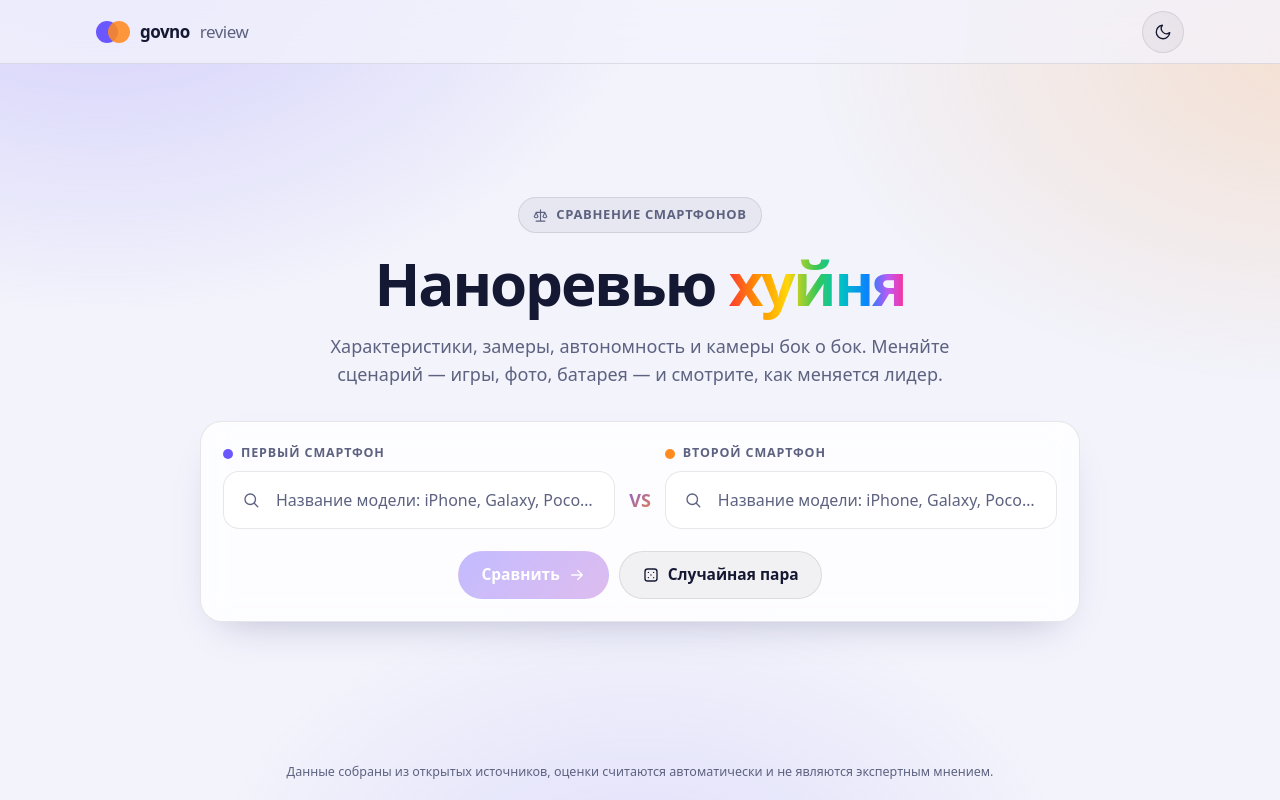
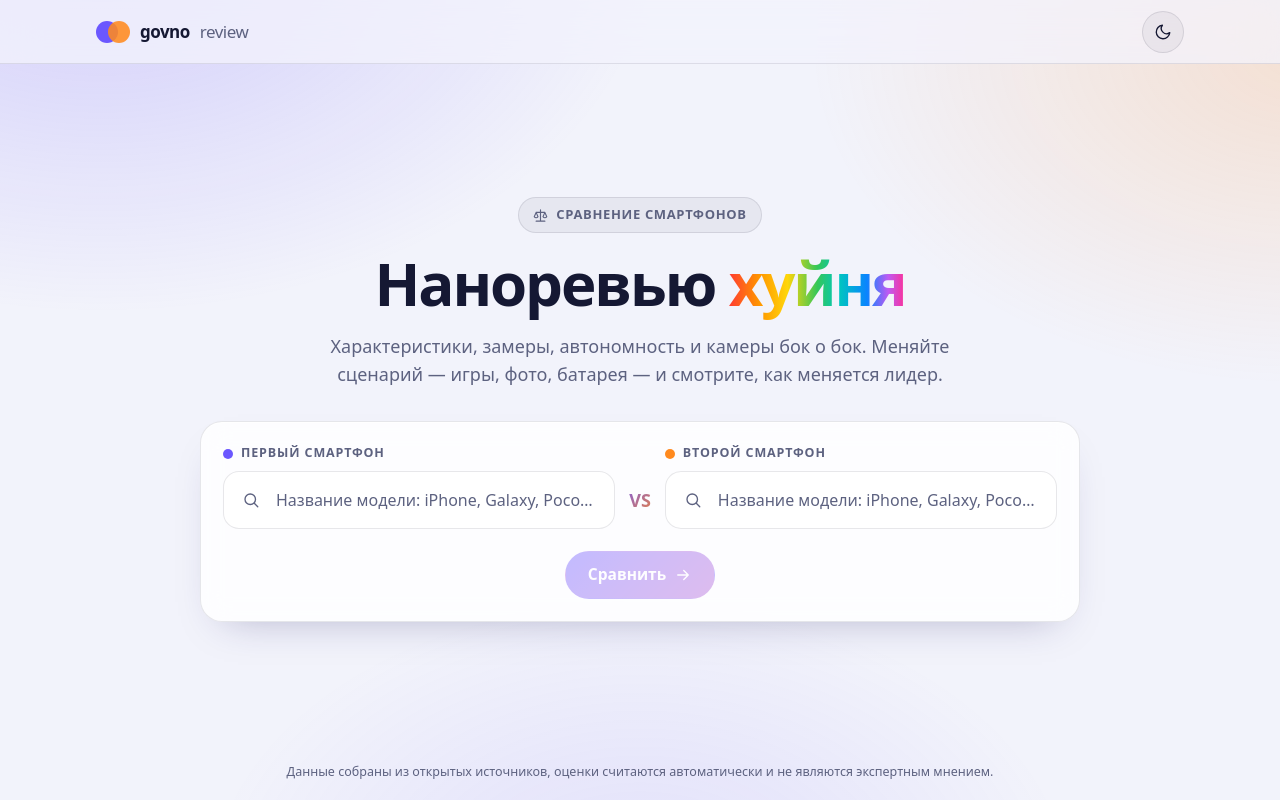
Before and after one commit to Draino1337/govnoreview, a React (Vite) app: page / in a window 1280 px wide. Built offline with nearby package versions, Linux system fonts and the light colour scheme; a web font is replaced by a local one.

Commit message:
Remove the random pair button from the home screen
The picker now has a single Compare button. The random-pick handler,
its import and the unused dice icon are removed with it.

```diff
--- a/src/components/Icon.tsx
+++ b/src/components/Icon.tsx
@@ -85,12 +85,6 @@ const P: Record<string, ReactNode> = {
   bolt: <path d="M13 2L4 14h7l-1 8 9-12h-7z" />,
   arrow: <path d="M5 12h14M13 6l6 6-6 6" />,
   back: <path d="M19 12H5M11 6l-6 6 6 6" />,
-  dice: (
-    <>
-      <rect x="4" y="4" width="16" height="16" rx="3.5" />
-      <path d="M8.5 8.5h.01M15.5 8.5h.01M12 12h.01M8.5 15.5h.01M15.5 15.5h.01" />
-    </>
-  ),
   flip: <path d="M3 12a9 9 0 0 1 15.5-6.2L21 8M21 3v5h-5M21 12a9 9 0 0 1-15.5 6.2L3 16M3 21v-5h5" />,
   plus: <path d="M12 5v14M5 12h14" />,
   chevron: <path d="M6 9l6 6 6-6" />,
--- a/src/pages/Home.tsx
+++ b/src/pages/Home.tsx
@@ -1,6 +1,6 @@
 import { useState } from 'react';
 import type { Phone } from '../types.ts';
-import { PHONES, pairPath } from '../lib/phones.ts';
+import { pairPath } from '../lib/phones.ts';
 import { go } from '../router.ts';
 import { Icon } from '../components/Icon.tsx';
 import { PhoneSearch } from '../components/PhoneSearch.tsx';
@@ -12,13 +12,6 @@ export function Home() {
 
   const ready = !!a && !!b && a.id !== b.id;
   const submit = () => ready && go(pairPath(a!.id, b!.id));
-
-  const random = () => {
-    const i = Math.floor(Math.random() * PHONES.length);
-    let j = Math.floor(Math.random() * (PHONES.length - 1));
-    if (j >= i) j += 1;
-    go(pairPath(PHONES[i].id, PHONES[j].id));
-  };
 
   return (
     <div className="wrap home">
@@ -41,10 +34,6 @@ export function Home() {
               Сравнить
               <Icon name="arrow" size={18} />
             </button>
-            <button type="button" className="btn btn-ghost" onClick={random}>
-              <Icon name="dice" size={18} />
-              Случайная пара
-            </button>
           </div>
         </div>
       </section>
```
Also changed, not shown: 3 other files (tests, documents, lock files or other folders).
